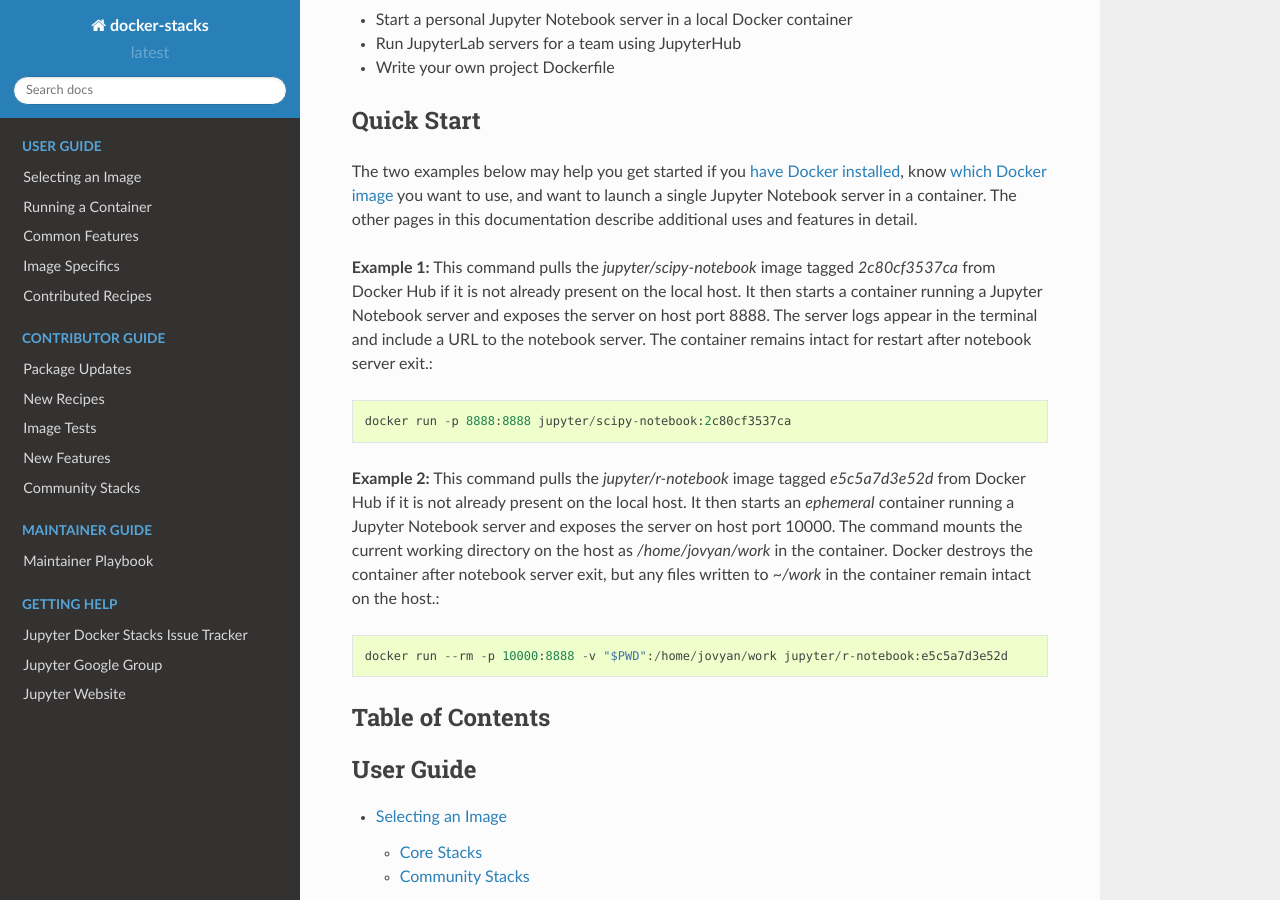
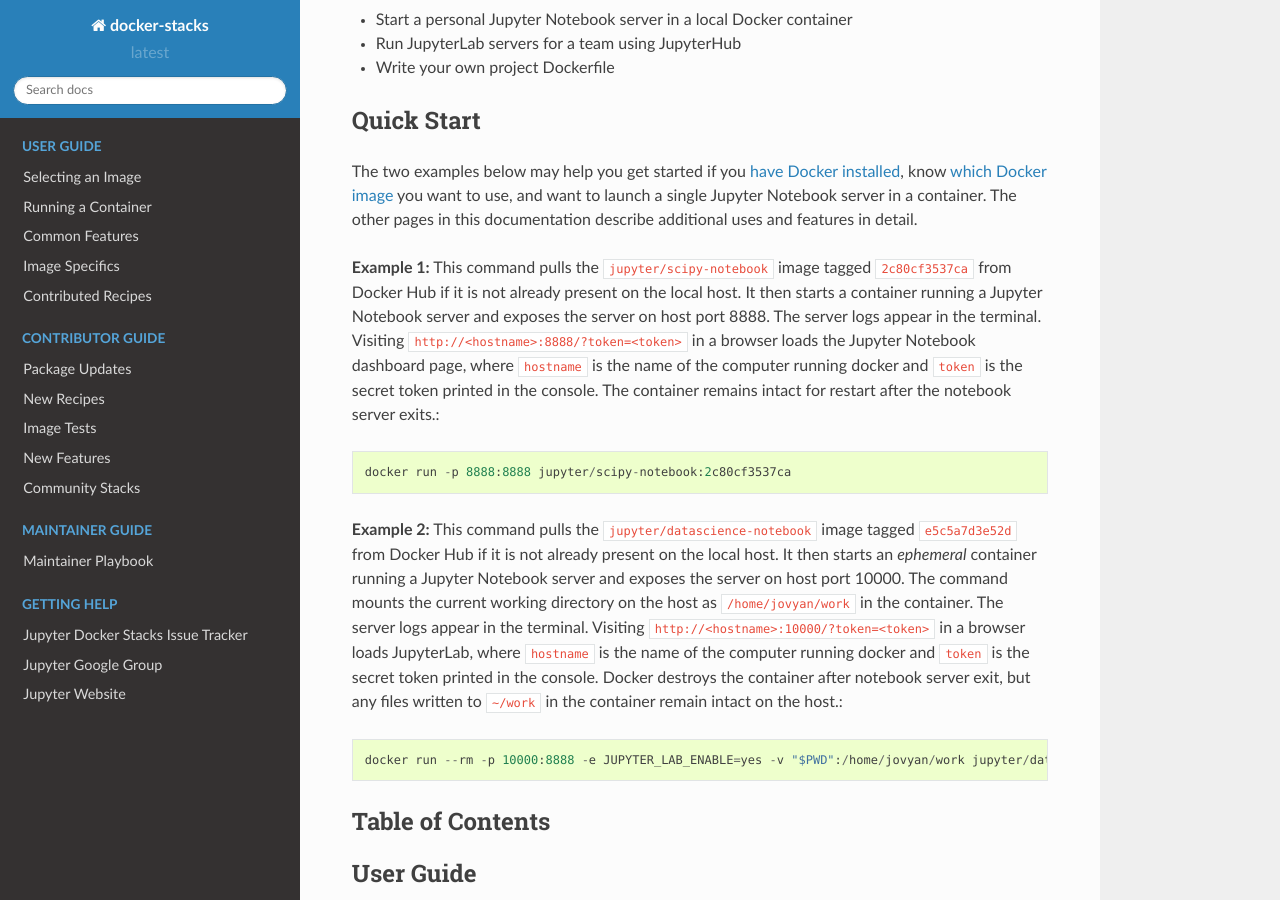
Before and after one commit to jupyter/docker-stacks, a Sphinx documentation site: the page built from docs/index.rst, in a window 1280 px wide and 900 px high, scrolled down 224 px. Built offline with Sphinx 7.4.7 and the Read the Docs theme 2.0.0, drawn with Linux system fonts in a browser that asks for light colours.

Commit message:
Update quickstart examples for nb 5.5

```diff
--- a/docs/index.rst
+++ b/docs/index.rst
@@ -12,13 +12,13 @@
 
 The two examples below may help you get started if you `have Docker installed <https://docs.docker.com/install/>`_, know :doc:`which Docker image <using/selecting>` you want to use, and want to launch a single Jupyter Notebook server in a container. The other pages in this documentation describe additional uses and features in detail.
 
-**Example 1:** This command pulls the `jupyter/scipy-notebook` image tagged `2c80cf3537ca` from Docker Hub if it is not already present on the local host. It then starts a container running a Jupyter Notebook server and exposes the server on host port 8888. The server logs appear in the terminal and include a URL to the notebook server. The container remains intact for restart after notebook server exit.::
+**Example 1:** This command pulls the ``jupyter/scipy-notebook`` image tagged ``2c80cf3537ca`` from Docker Hub if it is not already present on the local host. It then starts a container running a Jupyter Notebook server and exposes the server on host port 8888. The server logs appear in the terminal. Visiting ``http://<hostname>:8888/?token=<token>`` in a browser loads the Jupyter Notebook dashboard page, where ``hostname`` is the name of the computer running docker and ``token`` is the secret token printed in the console. The container remains intact for restart after the notebook server exits.::
 
     docker run -p 8888:8888 jupyter/scipy-notebook:2c80cf3537ca
 
-**Example 2:** This command pulls the `jupyter/r-notebook` image tagged `e5c5a7d3e52d` from Docker Hub if it is not already present on the local host. It then starts an *ephemeral* container running a Jupyter Notebook server and exposes the server on host port 10000. The command mounts the current working directory on the host as `/home/jovyan/work` in the container. Docker destroys the container after notebook server exit, but any files written to `~/work` in the container remain intact on the host.::
+**Example 2:** This command pulls the ``jupyter/datascience-notebook`` image tagged ``e5c5a7d3e52d`` from Docker Hub if it is not already present on the local host. It then starts an *ephemeral* container running a Jupyter Notebook server and exposes the server on host port 10000. The command mounts the current working directory on the host as ``/home/jovyan/work`` in the container. The server logs appear in the terminal. Visiting ``http://<hostname>:10000/?token=<token>`` in a browser loads JupyterLab, where ``hostname`` is the name of the computer running docker and ``token`` is the secret token printed in the console. Docker destroys the container after notebook server exit, but any files written to ``~/work`` in the container remain intact on the host.::
 
-    docker run --rm -p 10000:8888 -v "$PWD":/home/jovyan/work jupyter/r-notebook:e5c5a7d3e52d
+    docker run --rm -p 10000:8888 -e JUPYTER_LAB_ENABLE=yes -v "$PWD":/home/jovyan/work jupyter/datascience-notebook:e5c5a7d3e52d
 
 Table of Contents
 -----------------
```
Also changed, not shown: README.md (+3 -3 lines).
